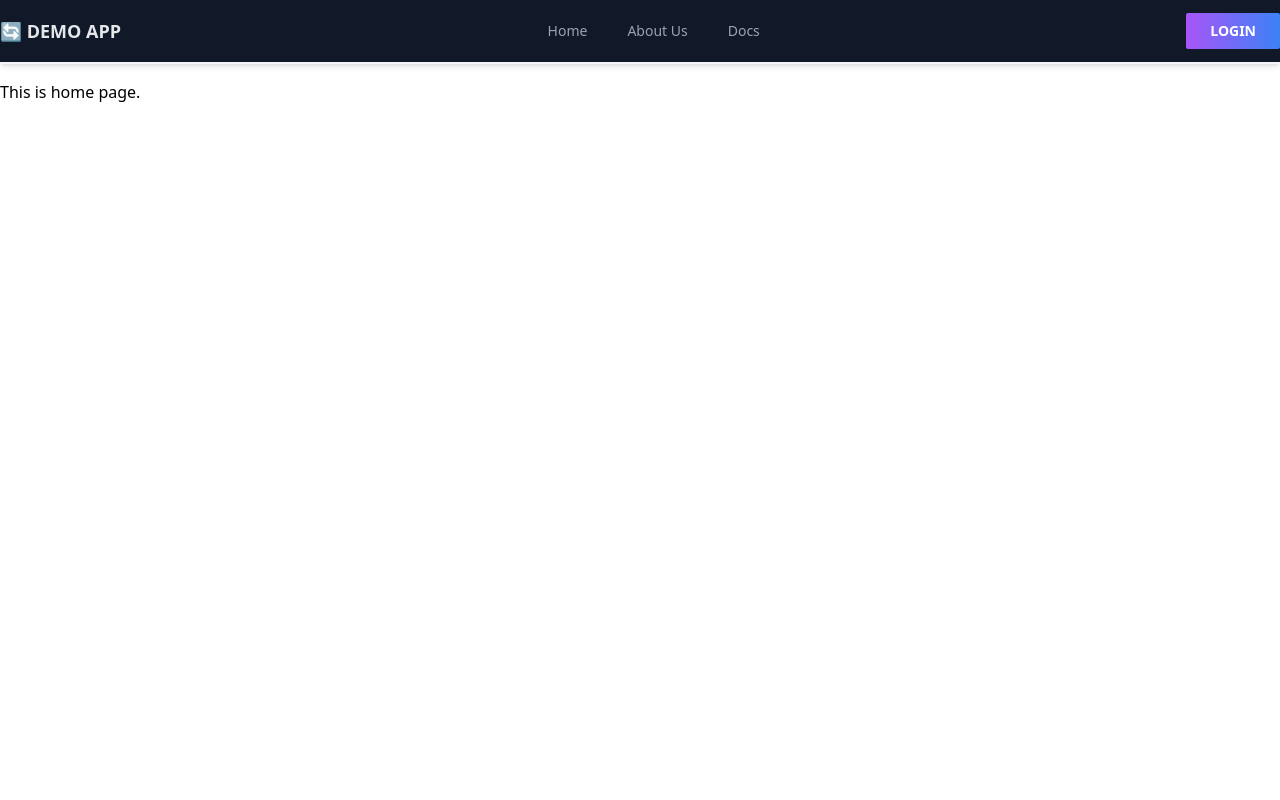
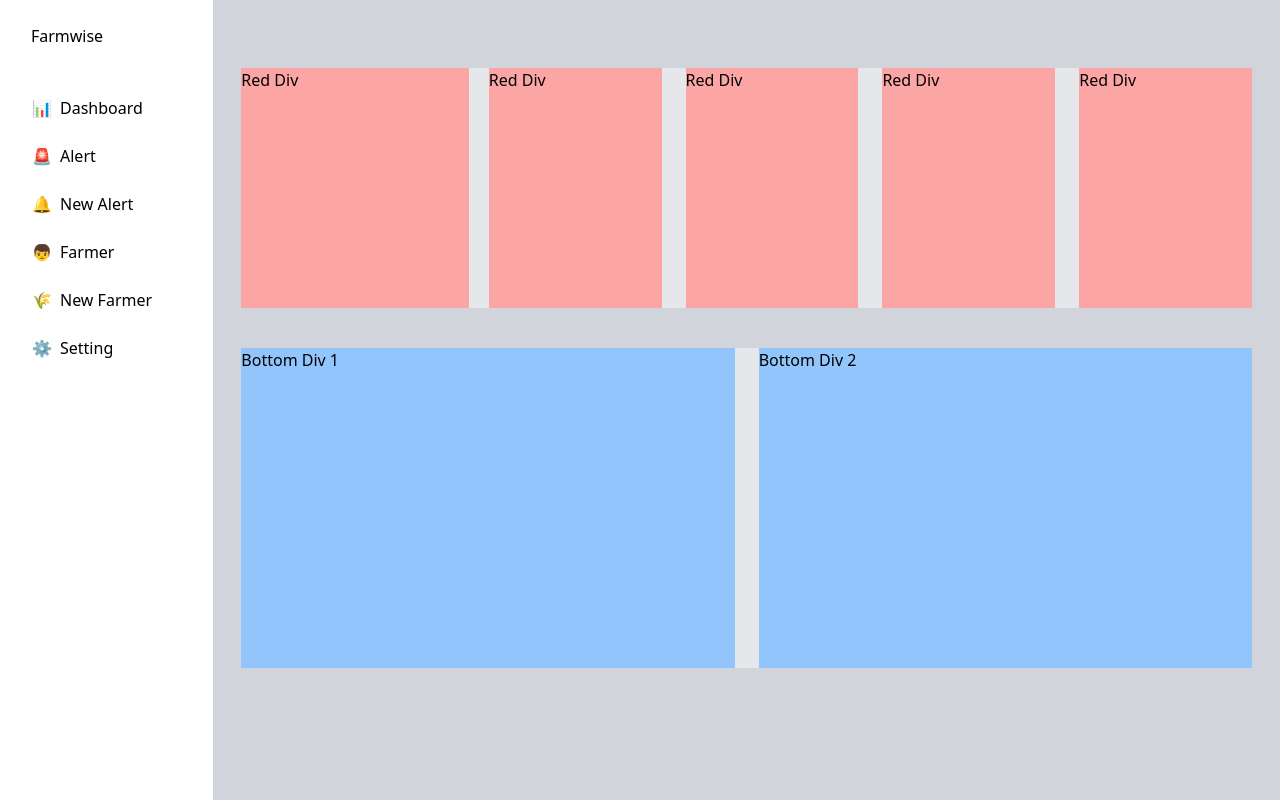
Before and after one commit to dambear/Farm, a React (Vite) app: page / in a window 1280 px wide. Built offline with nearby package versions, Linux system fonts and the light colour scheme.

Commit message:
update nav bar

```diff
--- a/src/App.jsx
+++ b/src/App.jsx
@@ -1,16 +1,16 @@
 import React from 'react';
-import Navbar from './components/Navbar';
+import Sidebar from './components/Sidebar';
 import {BrowserRouter as Router, Routes, Route } from 'react-router-dom';
-import Home from './pages/Home';
+import Dashboard from './pages/Dashboard';
 import About from './pages/About';
 
 function App() {
   return (
     <Router>
-    <div className="pt-20">
-      <Navbar />
+    <div className="">
+      <Sidebar />
       <Routes>
-        <Route path="/" element={<Home />}/>
+        <Route path="/" element={<Dashboard />}/>
         <Route path="/about" element={<About />} />
       </Routes>
     </div>
--- a/src/components/Navbar.jsx
+++ /dev/null
@@ -1,41 +0,0 @@
-import React from "react";
-import {Link} from 'react-router-dom';
-
-function Button({text, bg, padding}) {
-  return (
-    <div>
-      <button
-        className={`
-          ${padding || 'px-6 py-2'} text-sm font-semibold uppercase
-          rounded-sm text-white transition ${bg}`}
-      >
-        <span>{text}</span>
-      </button>
-    </div>
-  );
-}
-
-
-function Navbar() {
-  return (
-    <div className="fixed left-0 right-0 top-0 h-16 shadow-md border-b-2 border-gray-100 bg-gray-900">
-      <nav className="flex items-center container mx-auto h-full justify-between">
-        <h1 className="font-semibold uppercase text-lg text-gray-200">
-          🔄 Demo App
-        </h1>
-        <div>
-          <ul className="flex items-center space-x-10 text-sm">
-            <li><Link to="/" className="text-gray-400 hover:text-gray-100">Home</Link></li>
-            <li><Link to="/about" className="text-gray-400 hover:text-gray-100">About Us</Link></li>
-            <li><Link to="/docs" className="text-gray-400 hover:text-gray-100">Docs</Link></li>
-          </ul>
-        </div>
-        <div>
-          <Button text="Login" bg="bg-gradient-to-r from-purple-500 to-blue-500"/>
-        </div>
-      </nav>
-    </div>
-  );
-}
-
-export default Navbar;
--- /dev/null
+++ b/src/components/Sidebar.jsx
@@ -0,0 +1,51 @@
+
+import React from "react";
+import {Link} from 'react-router-dom';
+
+
+function Sidebar() {
+  return (
+
+    <div className="bg-white w-1/6 h-screen fixed p-6 shadow-lg">
+      <div className="name_logo w-11/12 mx-auto">
+        {/* You can replace this with your logo */}
+        Farmwise
+      </div>
+      <ul className="mt-10">
+        <li className="mb-2">
+          <Link to="/" className="flex items-center p-2 hover:bg-gray-200 rounded">
+            <span className="mr-2">📊</span> Dashboard
+          </Link>
+        </li>
+        <li className="mb-2">
+          <Link to="about" className="flex items-center p-2 hover:bg-gray-200 rounded">
+            <span className="mr-2">🚨</span> Alert
+          </Link>
+        </li>
+        <li className="mb-2">
+          <Link href="#" className="flex items-center p-2 hover:bg-gray-200 rounded">
+            <span className="mr-2">🔔</span> New Alert
+          </Link>
+        </li>
+        <li className="mb-2">
+          <Link href="/farmer" className="flex items-center p-2 hover:bg-gray-200 rounded">
+            <span className="mr-2">👦</span> Farmer
+          </Link>
+        </li>
+        <li className="mb-2">
+          <a href="/newfarmer" className="flex items-center p-2 hover:bg-gray-200 rounded">
+            <span className="mr-2">🌾</span> New Farmer
+          </a>
+        </li>
+        <li className="mb-2">
+          <a href="#" className="flex items-center p-2 hover:bg-gray-200 rounded">
+            <span className="mr-2">⚙️</span> Setting
+          </a>
+        </li>
+      </ul>
+
+    </div>
+  );
+}
+
+export default Sidebar;
--- a/src/pages/About.jsx
+++ b/src/pages/About.jsx
@@ -2,7 +2,7 @@ import React from 'react'
 
 function About() {
   return (
-    <div>
+    <div className='bg-red-400'>
       <h1>This is about page.</h1>
     </div>
   )
--- /dev/null
+++ b/src/pages/Dashboard.jsx
@@ -0,0 +1,53 @@
+import React from 'react'
+
+function Home() {
+  return (
+    <div className="bg-gray-300 absolute right-0 w-5/6 h-screen">
+
+    <div className="container mx-auto p-7">
+
+      <div className="bg-gray-200 flex items-center justify-center relative mt-10">
+
+        <div className="h-60 w-1/4 bg-red-300">
+          {/* Content for the red div goes here */}
+          Red Div
+        </div>
+
+        <div className="h-60 w-48 ml-5 mr-3 bg-red-300">
+          {/* Content for the red div goes here */}
+          Red Div
+        </div>
+
+        <div className="h-60 w-48 ml-3 mr-3 bg-red-300">
+          {/* Content for the red div goes here */}
+          Red Div
+        </div>
+
+        <div className="h-60 w-48 ml-3 mr-3 bg-red-300">
+          {/* Content for the red div goes here */}
+          Red Div
+        </div>
+
+        <div className="h-60 w-48 ml-3 bg-red-300">
+          {/* Content for the red div goes here */}
+          Red Div
+        </div>
+
+      </div>
+
+      <div className="bg-gray-200 flex items-center justify-center relative mt-10">
+        <div className="h-80 w-1/2 mr-3 bg-blue-300">
+          {/* Content for the first bottom div goes here */}
+          Bottom Div 1
+        </div>
+        <div className="h-80 w-1/2 ml-3 bg-blue-300">
+          {/* Content for the second bottom div goes here */}
+          Bottom Div 2
+        </div>
+      </div>
+    </div>
+  </div>
+  )
+}
+
+export default Home
--- a/src/pages/Home.jsx
+++ /dev/null
@@ -1,11 +0,0 @@
-import React from 'react'
-
-function Home() {
-  return (
-    <div>
-      <h1>This is home page.</h1>
-    </div>
-  )
-}
-
-export default Home
--- a/tailwind.config.js
+++ b/tailwind.config.js
@@ -1,6 +1,6 @@
 module.exports = {
   mode: "jit",
-  purge: ['./src/**/*.{js,jsx,ts,tsx}', './public/index.html'],
+  content: ['./src/**/*.{js,jsx,ts,tsx}', './public/index.html'],
   darkMode: false, // or 'media' or 'class'
   theme: {
     extend: {},
```
